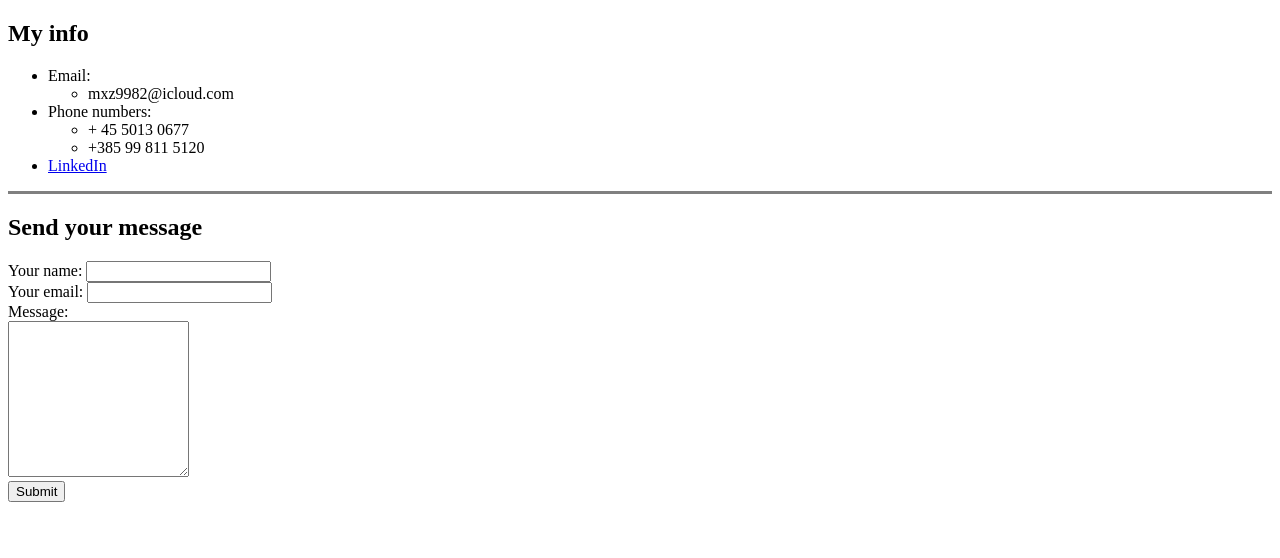
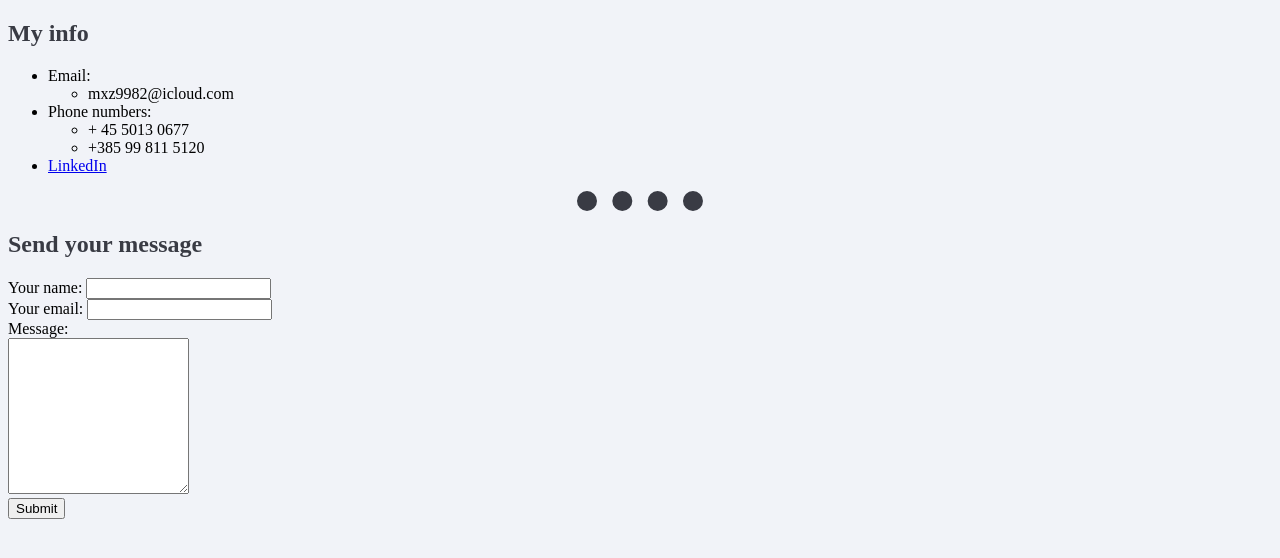
Before and after one commit to markozivko/markoPortfolio, a plain HTML site: page contact.html in a window 1280 px wide. Drawn offline with Linux system fonts and the light colour scheme.

Commit message:
Add external css style for all pages

```diff
--- a/contact.html
+++ b/contact.html
@@ -4,6 +4,7 @@
     <meta charset="UTF-8" />
     <meta name="viewport" content="width=device-width, initial-scale=1.0" />
     <title>Contact Marko</title>
+    <link rel="stylesheet" href="css/styles.css">
   </head>
   <body>
     <h2>My info</h2>
@@ -21,7 +22,7 @@
         </li>
         <li><a href="https://www.linkedin.com/in/marko-%C5%BEivko-1a93a8119/">LinkedIn</a></li>
     </ul>
-    <hr size="3" noshade>
+    <hr>
     <h2>Send your message</h2>
     <form action="mailto:mxz9982@icloud.com" method="post" enctype="text/plain">
       <label>Your name:</label>
--- /dev/null
+++ b/css/styles.css
@@ -0,0 +1,17 @@
+body {
+    background-color: #f1f3f8;
+}
+hr {
+    border-style: dotted none none;
+    border-color: #393b44;
+    border-width: 20px;
+    width: 10%;
+}
+
+h1 {
+    color: #393b44;
+}
+
+h2 {
+    color: #393b44;
+}
```
Also changed, not shown: index.html (+4 -1 lines).
